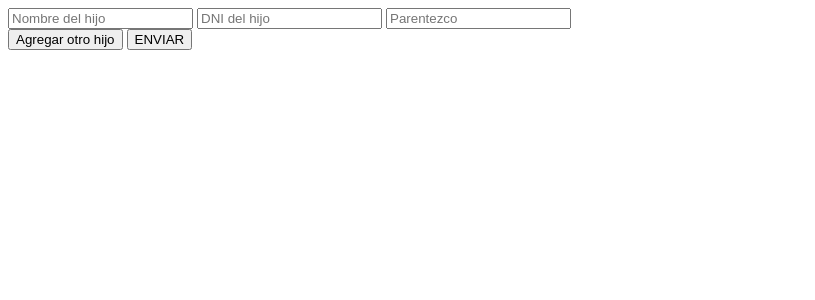
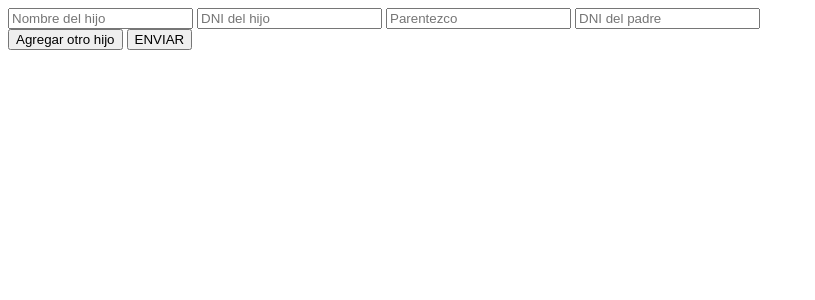
Before and after one commit to alexis120595/taxibarber-y-sindicato, a Flask app: page /register_family in a window 1280 px wide. Shown: the top 300 px of the page, without its empty margins (0-815 px from the left). Run offline with Flask 3, Linux system fonts and the light colour scheme; parts of the project's set-up code (start-up, migrations or seed data) failed here and were passed over; some libraries are stand-ins or nearby versions.

Commit message:
cambio en el registro

```diff
--- a/app.py
+++ b/app.py
@@ -83,7 +83,7 @@ def register_user():
             empresa = request.form['txtEmpresa']
             dni = request.form['txtDni']
             celular = request.form['txtCelular']
-            familia = int(request.form['txtFamilia'])
+            familia = request.form['txtFamilia']
 
             normalized_name = unicodedata.normalize('NFKD', name).encode('ASCII', 'ignore').decode('utf-8')
 
@@ -101,8 +101,6 @@ def register_user():
                 error = "Error: Celular must be a number and at least 9 digits long"
 
             if error is None:
-                if familia > 0:
-                    return render_template('register_family.html')
 
                 cur = mysql.connection.cursor(MySQLdb.cursors.DictCursor)
                 cur.execute('INSERT INTO users (name, email, password, empresa, dni, celular, familia) VALUES (%s, %s, %s, %s, %s, %s, %s)', (name, email, password, empresa, dni, celular, familia))
@@ -124,13 +122,14 @@ def register_family():
         nombres = request.form.getlist('nombreHijo[]')
         dnis = request.form.getlist('dniHijo[]')
         relationships = request.form.getlist('relationship[]')
+        dni_padre = request.form.getlist('dniPadre[]')
 
 
         # Crea un cursor
         cur = mysql.connection.cursor(MySQLdb.cursors.DictCursor)
-        for nombre, dni, relationship in zip(nombres, dnis, relationships):
+        for nombre, dni, relationship, user_dni in zip(nombres, dnis, relationships, dni_padre):
         # Ejecuta la consulta SQL para insertar los datos en la base de datos
-         cur.execute('INSERT INTO family (nombre, dni, relationship) VALUES (%s, %s, %s)', (nombre, dni, relationship))
+         cur.execute('INSERT INTO family (nombre, dni, relationship, user_dni) VALUES (%s, %s, %s, %s)', (nombre, dni, relationship, user_dni))
 
         # Confirma la transacción
         mysql.connection.commit()
--- a/template/register.html
+++ b/template/register.html
@@ -51,7 +51,7 @@
 
     <div class="form__group">
         <label class="form__label" for="exampleInputFamilia"></label>
-        <input type="number" class="form__input" id="exampleInputFamilia" placeholder="Familia" name="txtFamilia" required>
+        <input type="text" class="form__input" id="exampleInputFamilia" placeholder="Familia" name="txtFamilia" required>
     </div>
 
     <button type="submit" class="form__button">ENVIAR</button>
--- a/template/register_family.html
+++ b/template/register_family.html
@@ -16,6 +16,9 @@
 
             <label class="form__label" for="exampleInputRelationship1"></label>
             <input type="text" class="form__input" id="exampleInputRelationship1" placeholder="Parentezco" name="relationship[]" required>
+
+            <label class="form__label" for="exampleInputDniPadre"></label>
+            <input type="number" class="form__input" id="exampleInputDniPadre" placeholder="DNI del padre" name="dniPadre[]" required>
         </div>
     </div>
 <button id="agregarHijo" type="button">Agregar otro hijo</button>
@@ -31,7 +34,7 @@
         var i = 2;
         $('#agregarHijo').click(function(e) {
             e.preventDefault();
-            $('#hijos').append('<div class="form__group hijo"><label class="form__label" for="exampleInputNombreHijo' + i + '"></label><input type="text" class="form__input" id="exampleInputNombreHijo' + i + '" placeholder="Nombre del hijo" name="nombreHijo[]" required><label class="form__label" for="exampleInputDniHijo' + i + '"></label><input type="text" class="form__input" id="exampleInputDniHijo' + i + '" placeholder="DNI del hijo" name="dniHijo[]" required><label class="form__label" for="exampleInputRelationship' + i + '"></label><input type="text" class="form__input" id="exampleInputRelationship' + i + '" placeholder="Parentezco" name="relationship[]" required></div>');
+            $('#hijos').append('<div class="form__group hijo"><label class="form__label" for="exampleInputNombreHijo' + i + '"></label><input type="text" class="form__input" id="exampleInputNombreHijo' + i + '" placeholder="Nombre del hijo" name="nombreHijo[]" required><label class="form__label" for="exampleInputDniHijo' + i + '"></label><input type="text" class="form__input" id="exampleInputDniHijo' + i + '" placeholder="DNI del hijo" name="dniHijo[]" required><label class="form__label" for="exampleInputRelationship' + i + '"></label><input type="text" class="form__input" id="exampleInputRelationship' + i + '" placeholder="Parentezco" name="relationship[]" required><label class="form__label" for="exampleInputDniPadre' + i + '"></label><input type="text" class="form__input" id="exampleInputDniPadre' + i + '" placeholder="DNI del padre" name="dniPadre[]" required></div>');
             i++;
         });
     });
```
